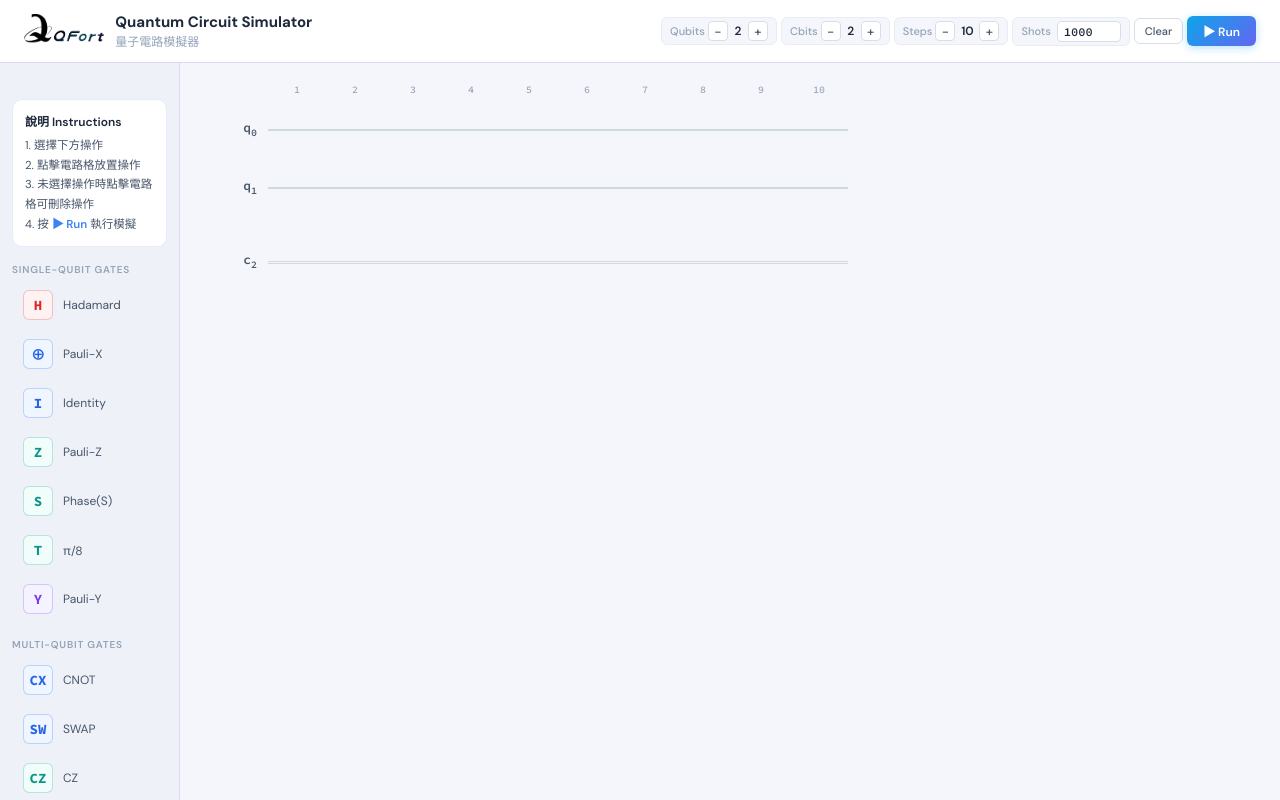
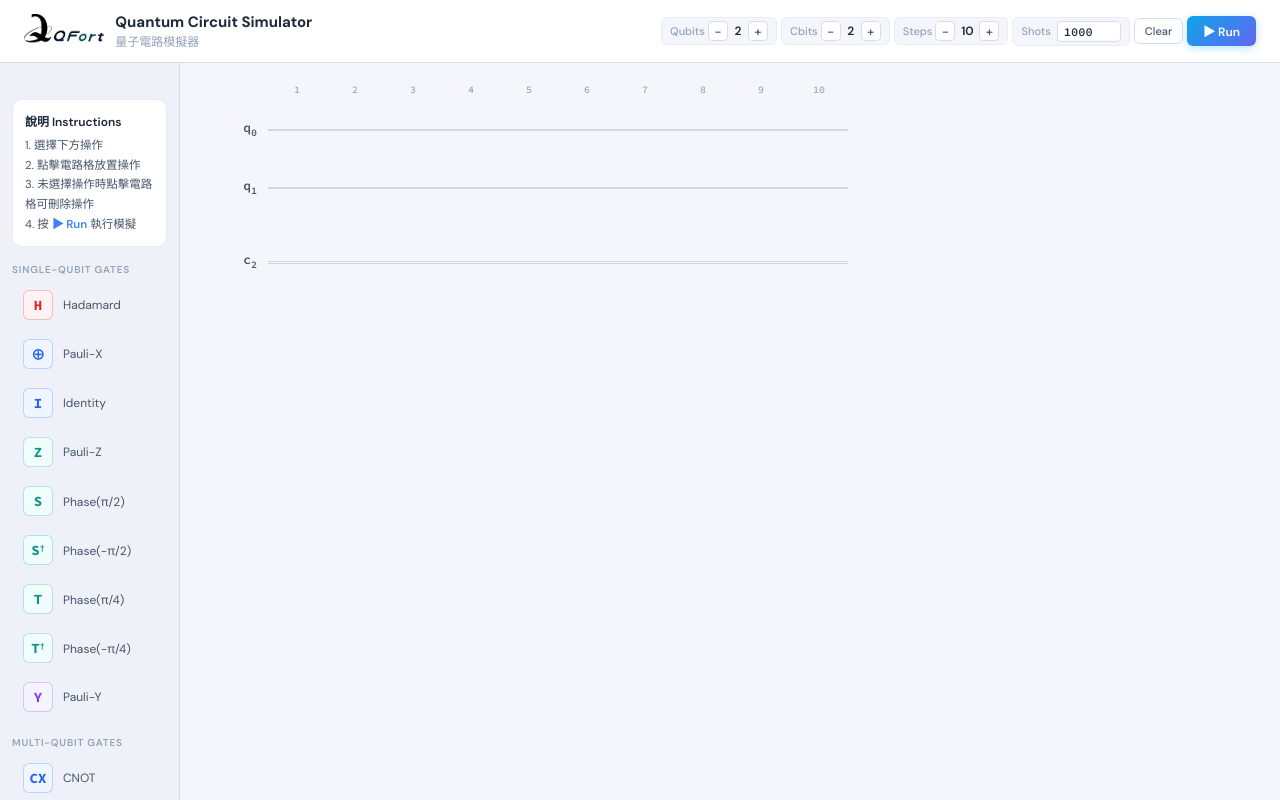
Before and after one commit to NCKU-QFort/QCsimulator, a React (Vite) app: page / in a window 1280 px wide. Shown: the top 800 px of the page. Built offline with nearby package versions, Linux system fonts and the light colour scheme.

Commit message:
add Sdg and Tdg gates

```diff
--- a/src/App.jsx
+++ b/src/App.jsx
@@ -5,7 +5,7 @@ import { useIsMobile } from "./hooks/useIsMobile.js";
 import { useCircuitState } from "./hooks/useCircuitState.js";
 import { useSimulation } from "./hooks/useSimulation.js";
 import { Header } from "./components/Header.jsx";
-import { GatePalette } from "./components/GatePalette.jsx";
+import { GatePalette, renderGateLabel } from "./components/GatePalette.jsx";
 import { CircuitGrid } from "./components/Circuit.jsx";
 import { ResultsPanel } from "./components/Results.jsx";
 
@@ -148,7 +148,11 @@ export default function App() {
                       verticalAlign: "middle",
                     }}
                   >
-                    {selGate === "M" ? "M" : selGate === "IF" ? "if" : GATE_DEFS[selGate]?.label || selGate}
+                    {selGate === "M"
+                      ? "M"
+                      : selGate === "IF"
+                      ? "if"
+                      : renderGateLabel(GATE_DEFS[selGate]?.label || selGate)}
                   </span>
                   {selGate === "M"
                     ? "Measurement"
--- a/src/components/Circuit.jsx
+++ b/src/components/Circuit.jsx
@@ -6,6 +6,7 @@ import {
   OTHER_OPERATION_BG,
   OTHER_OPERATION_BORDER,
 } from "../gateDefinitions.js";
+import { renderGateLabel } from "./GatePalette.jsx";
 
 /**
  * Renders a quantum gate visual representation
@@ -140,7 +141,7 @@ function GateRenderer({ gate, isMobile }) {
         boxShadow: "0 1px 3px rgba(0,0,0,0.06)",
       }}
     >
-      {def.label}
+      {renderGateLabel(def.label)}
     </div>
   );
 }
@@ -264,7 +265,7 @@ function GateCell({ q, s, circ, selGate, pending, hovered, handleClick, setHover
                 fontFamily: "'Source Code Pro',monospace",
               }}
             >
-              {GATE_DEFS[selGate].label}
+              {renderGateLabel(GATE_DEFS[selGate].label)}
             </div>
           )
         )}
--- a/src/components/GatePalette.jsx
+++ b/src/components/GatePalette.jsx
@@ -9,6 +9,22 @@ import {
   OTHER_OPERATION_HOVER_BG,
   OTHER_OPERATION_BORDER,
 } from "../gateDefinitions.js";
+
+export function renderGateLabel(label) {
+  if (typeof label === "string" && label.endsWith("†")) {
+    const base = label.slice(0, -1);
+    return (
+      <>
+        {base}
+        <sup style={{ fontSize: "0.6em", lineHeight: 0, position: "relative", top: "-0.25em" }}>
+          †
+        </sup>
+      </>
+    );
+  }
+
+  return label;
+}
 
 /**
  * Individual gate button in the palette
@@ -86,7 +102,7 @@ function GateButton({ gate, gateKey, selected, onClick, isMobile }) {
           transition: "all 0.15s",
         }}
       >
-        {gate.label}
+        {renderGateLabel(gate.label)}
       </span>
       {!isMobile && (
         <span style={{ fontSize: 12, color: theme.textMid }}>{gate.desc}</span>
--- a/src/gateDefinitions.js
+++ b/src/gateDefinitions.js
@@ -2,7 +2,7 @@ const S2 = 1 / Math.sqrt(2);
 
 // Gate categories for UI display
 // note that the order of gates in these arrays determines their order in the palette
-export const SINGLE_QUBIT_GATES = ["H", "X", "I", "Z", "S", "T", "Y"];
+export const SINGLE_QUBIT_GATES = ["H", "X", "I", "Z", "S", "Sdg", "T", "Tdg", "Y"];
 export const MULTI_QUBIT_GATES = ["CNOT", "SWAP", "CZ"];
 
 // Reusable operation category colors
@@ -123,7 +123,24 @@ export const GATE_DEFS = {
     label: "S",
     color: PHASE_GATE_COLOR,
     bg: PHASE_GATE_BG,
-    desc: "Phase(S)",
+    desc: "Phase(π/2)",
+    qubits: 1,
+  },
+  Sdg: {
+    matrix: [
+      [
+        [1, 0], // 1 + 0i = 1
+        [0, 0], // 0 + 0i = 0
+      ],
+      [
+        [0, 0],  // 0 + 0i =  0
+        [0, -1], // 0 - 1i = -i
+      ],
+    ],
+    label: "S†",
+    color: PHASE_GATE_COLOR,
+    bg: PHASE_GATE_BG,
+    desc: "Phase(-π/2)",
     qubits: 1,
   },
   T: {
@@ -134,13 +151,30 @@ export const GATE_DEFS = {
       ],
       [
         [0, 0], // 0 + 0i = 0
-        [Math.cos(Math.PI / 4), Math.sin(Math.PI / 4)], // cos(π/4) + i*sin(π/4)
+        [Math.cos(Math.PI / 4), Math.sin(Math.PI / 4)], // exp(iπ/4) = cos(π/4) + i*sin(π/4)
       ],
     ],
     label: "T",
     color: PHASE_GATE_COLOR,
     bg: PHASE_GATE_BG,
-    desc: "π/8",
+    desc: "Phase(π/4)",
+    qubits: 1,
+  },
+  Tdg: {
+    matrix: [
+      [
+        [1, 0], // 1 + 0i = 1
+        [0, 0], // 0 + 0i = 0
+      ],
+      [
+        [0, 0], // 0 + 0i = 0
+        [Math.cos(Math.PI / 4), -Math.sin(Math.PI / 4)], // cos(π/4) - i*sin(π/4)
+      ],
+    ],
+    label: "T†",
+    color: PHASE_GATE_COLOR,
+    bg: PHASE_GATE_BG,
+    desc: "Phase(-π/4)",
     qubits: 1,
   },
   CNOT: {
```
